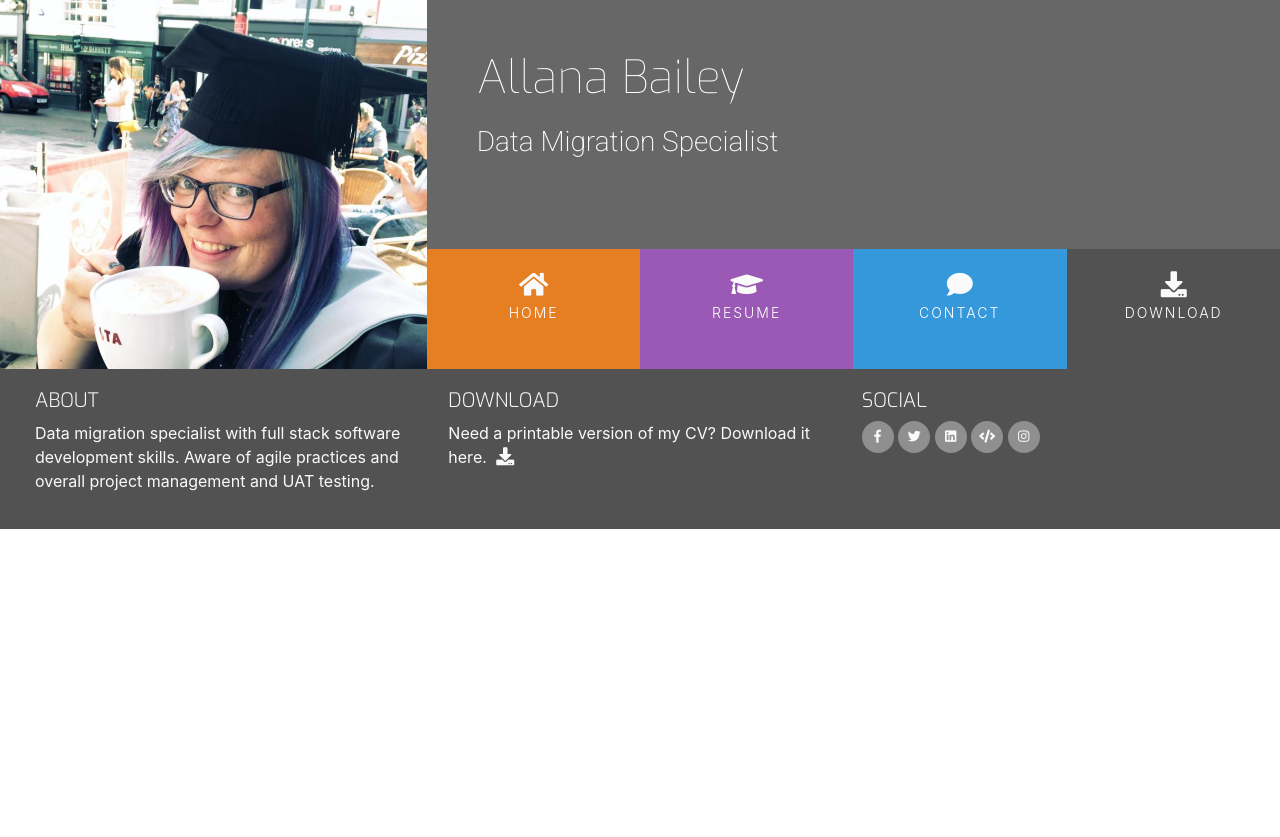
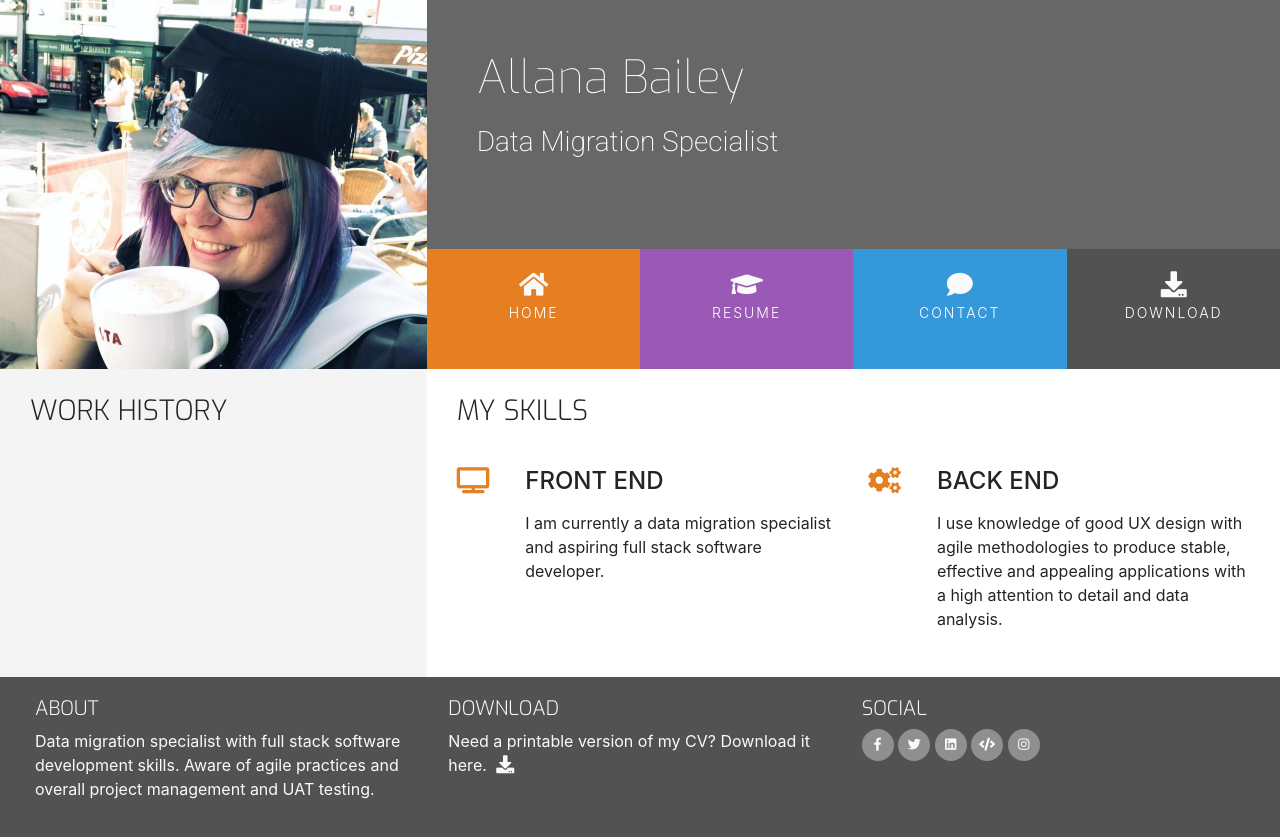
Before and after one commit to allanabailey/bootstrap-resume, a plain HTML site: page resume.html in a window 1280 px wide. Before the commit the page ends 800 px from the top, so only its background shows below. Drawn offline with nearby package versions, Linux system fonts and the light colour scheme.

Commit message:
Add the main structure and titles for resume page

```diff
--- a/resume.html
+++ b/resume.html
@@ -28,13 +28,13 @@
                     <div class="col">
                         <ul id="nav" class="list-inline menucontainer">
                             <li class="col-6 col-sm-3 ui-menu-color-home list-inline-item menuitem">
-                                <a href="#" class="hvr-sweep-to-bottom"><i class="fa fa-home" aria-hidden="true"></i><span>Home</span></a>
+                                <a href="index.html" class="hvr-sweep-to-bottom"><i class="fa fa-home" aria-hidden="true"></i><span>Home</span></a>
                             </li>
                             <li class="col-6 col-sm-3 ui-menu-color-resume list-inline-item menuitem">
-                                <a href="#" class="hvr-sweep-to-bottom"><i class="fa fa-graduation-cap" aria-hidden="true"></i><span>Resume</span></a>
+                                <a href="resume.html" class="hvr-sweep-to-bottom"><i class="fa fa-graduation-cap" aria-hidden="true"></i><span>Resume</span></a>
                             </li>
                             <li class="col-6 col-sm-3 ui-menu-color-contact list-inline-item menuitem">
-                                <a href="#" class="hvr-sweep-to-bottom"><i class="fa fa-comment" aria-hidden="true"></i><span>Contact</span></a>
+                                <a href="contact.html" class="hvr-sweep-to-bottom"><i class="fa fa-comment" aria-hidden="true"></i><span>Contact</span></a>
                             </li>
                             <li class="col-6 col-sm-3 ui-menu-color-download list-inline-item menuitem">
                                 <a href="#" class="hvr-sweep-to-bottom"><i class="fa fa-download" aria-hidden="true"></i><span>Download</span></a>
@@ -45,8 +45,51 @@
             </div>
         </div>
     </header>
-    <section>
-
+    <section class="container-fluid">
+        <div class="row"> <!-- created a table structure (see css) so columns stay same height regardless of content -->
+            <div class="col-md-4 bg-color-personal-info section-column">
+                <div class="row">
+                    <div class="col-12">
+                        <h3 class="section-heading uppercase">Work History</h3>
+                    </div>
+                </div>
+            </div>
+            <div class="col-md-8 bg-color-3-reasons section-column"> <!-- no need to add classes for screen sizes smaller than medium as bootstrap defaults to full width -->
+                <div class="row">
+                    <div class="col">
+                        <h3 class="section-heading uppercase">My Skills</h3>
+                    </div>
+                </div>
+                <div class="row">
+                    <div class="col-10 offset-1 offset-sm-0 col-sm-4 col-md-6">
+                    <!-- Mobile 10 cols wide, offset 1 for  centred text with 1 col gap to left-->
+                    <!-- Switch offset off for anything larger than a tablet as we want 3 cols -->
+                    <!-- Desktops to have 2 columns -->
+                        <div class="row">
+                            <div class="col-2">
+                                <i class="three-reasons-icon fa fa-tv" aria-hidden="true"></i>
+                            </div>
+                            <div class="col-10">
+                                <h4 class="three-reasons-heading uppercase">Front End</h4>
+                                <p>I am currently a data migration specialist and aspiring full stack software developer.</p>
+                            </div>
+                        </div>
+                    </div>
+                    <div class="col-10 offset-1 offset-sm-0 col-sm-4 col-md-6">
+                            <div class="row">
+                                <div class="col-2">
+                                    <i class="three-reasons-icon fa fa-cogs" aria-hidden="true"></i>
+                                </div>
+                                <div class="col-10">
+                                    <h4 class="three-reasons-heading uppercase">Back End</h4>
+                                    <p>I use knowledge of good UX design with agile methodologies to produce stable,
+                                        effective and appealing applications with a high attention to detail and data analysis.</p>
+                                </div>
+                            </div>
+                    </div>
+                </div>
+            </div>
+        </div>
     </section>
     <footer class="container-fluid"> <!-- Full width and flexible -->
         <div id="footer-details" class="row">
```
Also changed, not shown: index.html (+3 -3 lines).
